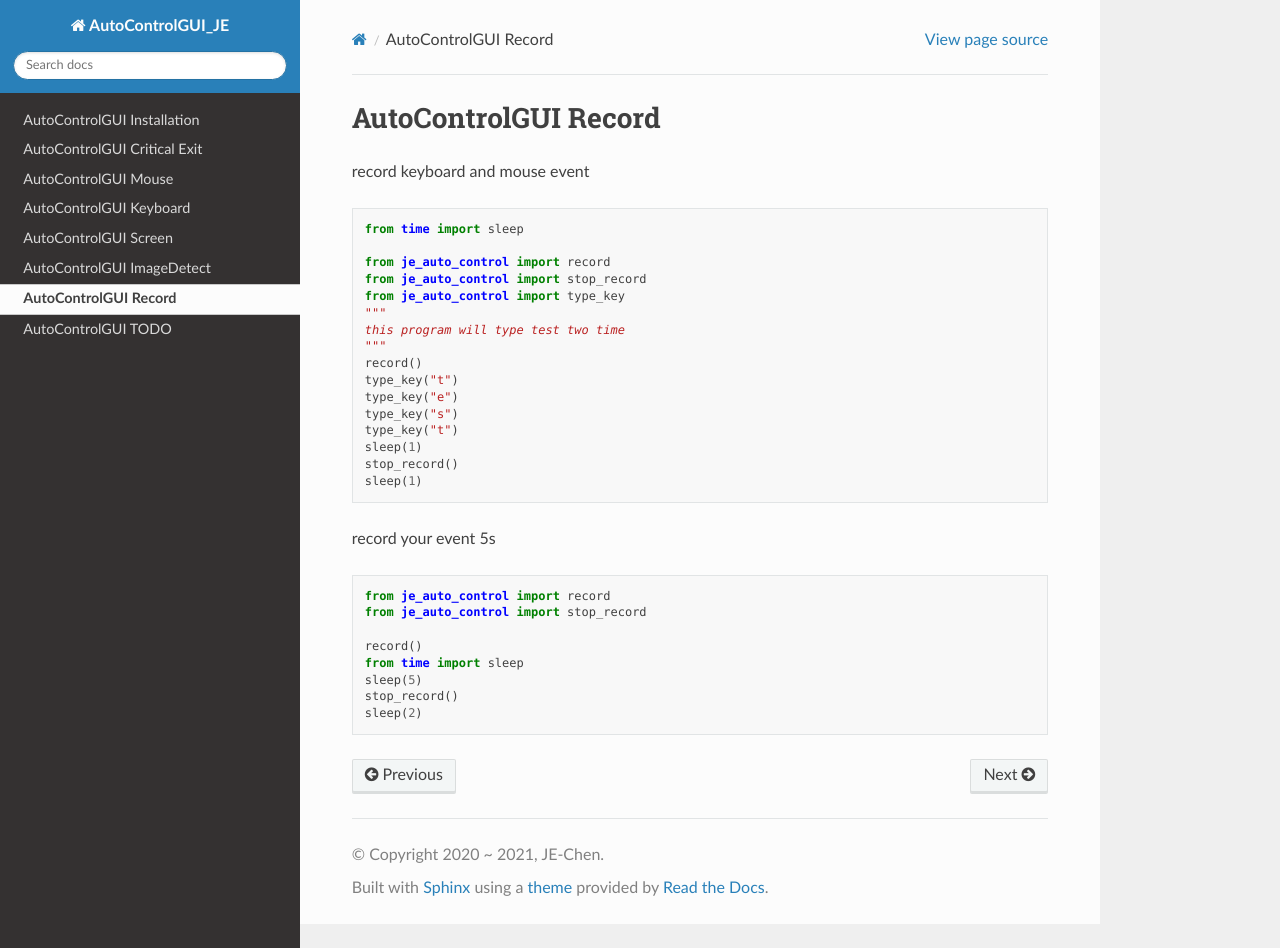
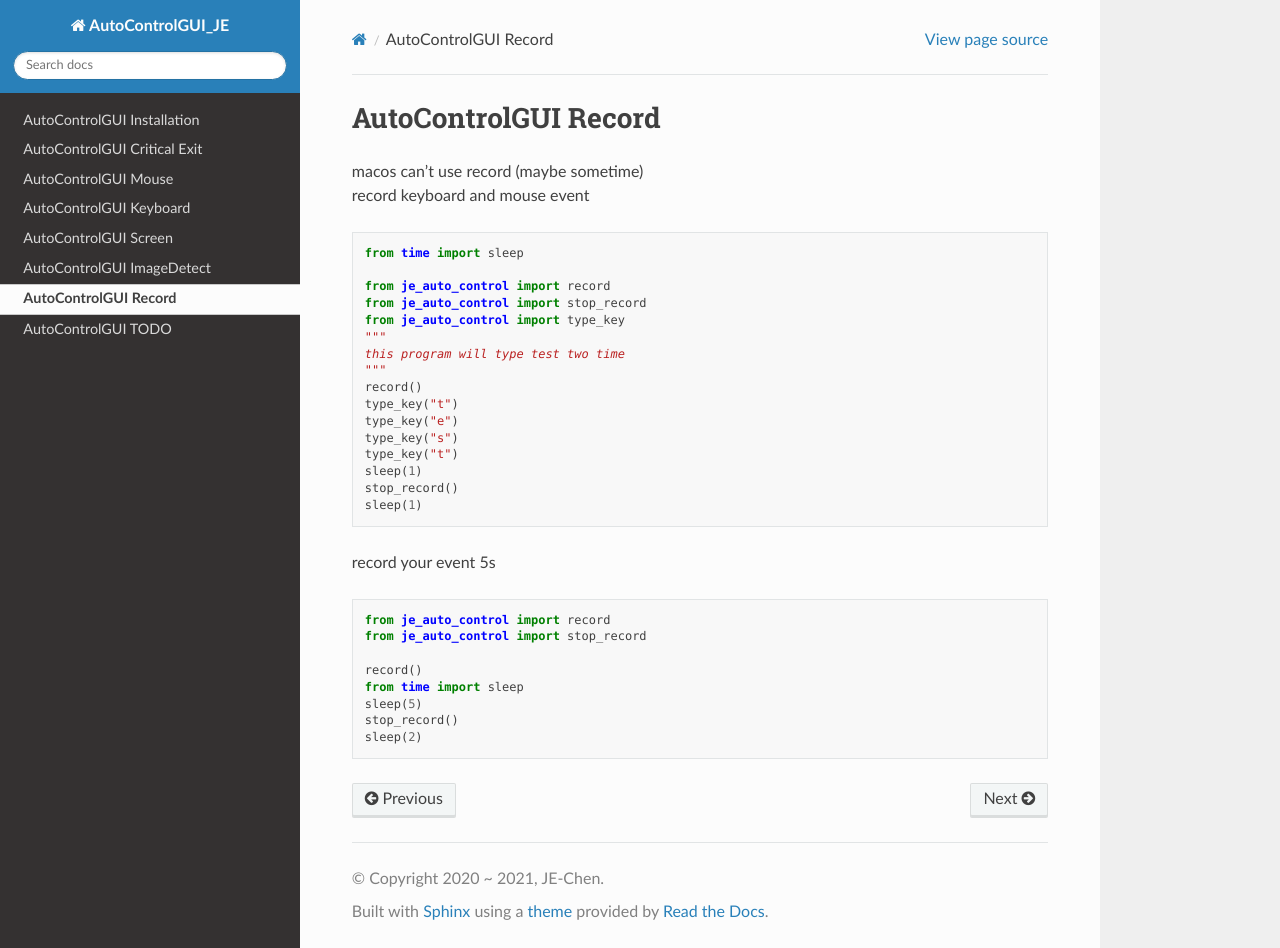
Before and after one commit to Integration-Automation/AutoControlGUI, a Sphinx documentation site: the page built from docs/source/record/record.rst, in a window 1280 px wide and 948 px high. Built offline with Sphinx 7.4.7 and the Read the Docs theme 2.0.0, drawn with Linux system fonts in a browser that asks for light colours; pages that are not in the unit, such as notebooks, are missing from menus.

Commit message:
Update record.rst

```diff
--- a/docs/source/record/record.rst
+++ b/docs/source/record/record.rst
@@ -2,6 +2,7 @@
 AutoControlGUI Record
 ========================
 
+| macos can't use record (maybe sometime)
 | record keyboard and mouse event
 
 .. code-block:: python
```
